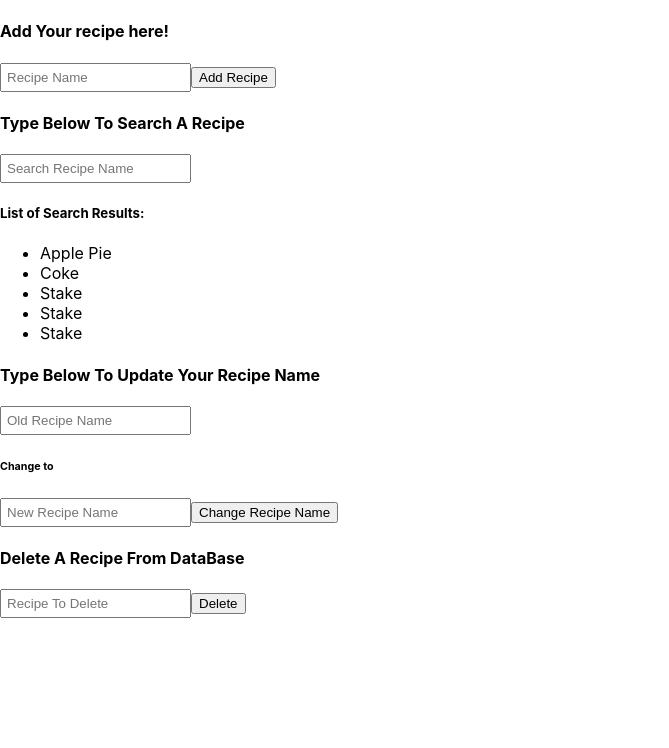
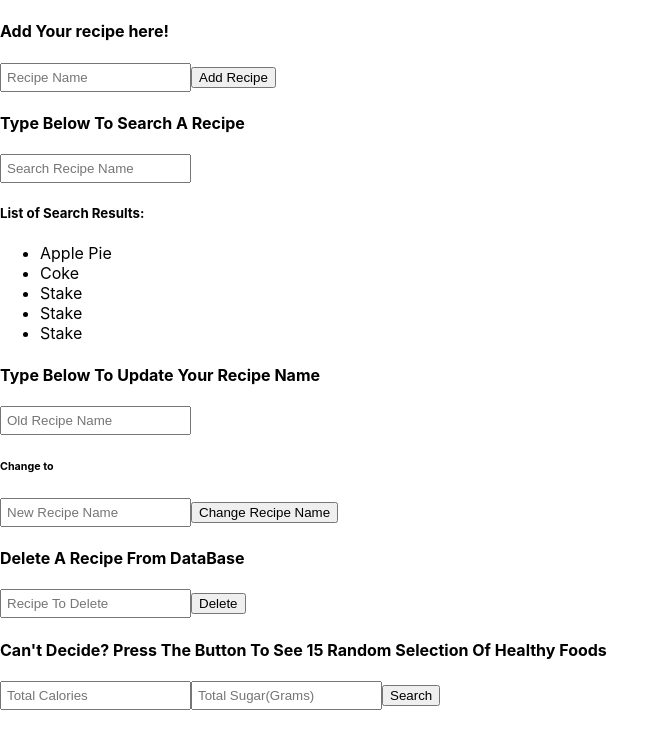
Before and after one commit to bqzhao11/Food-Recipe-Analyzer, a React (Create React App) app: page /new-recipe in a window 1280 px wide. Shown: the top 748 px of the page, without its empty margins (0-669 px from the left). Built offline with nearby package versions, Linux system fonts and the light colour scheme.

Commit message:
Added Adv SQL

```diff
--- a/src/components/new_recipe.jsx
+++ b/src/components/new_recipe.jsx
@@ -1,12 +1,8 @@
-import { render } from "@testing-library/react";
 import React from "react";
 import { useState } from "react";
 import "axios"
 import axios from "axios";
 
-var buttonStyle = {
-  margin: '10px 10px 10px 0'
-}
 
 const people = [
     "Apple Pie",
@@ -26,11 +22,13 @@ function NewRecipe() {
     const [oldRecipe, setoldRecipe] = useState("");
     const [newRecipe, setnewRecipe] = useState("");
     const [deleterecipe, setdeleterecipe] = useState("");
+    const [cal, setCal] = useState("");
+    const [sugar, setSugar] = useState("");
 
 
     const handleSubmit = (evt) => {
         evt.preventDefault();
-        if (recipe == '') {
+        if (recipe === '') {
             alert('Please Enter a Recipe!');
         } else {
             alert(`Recipe ${recipe} was added!`);
@@ -48,9 +46,9 @@ function NewRecipe() {
     }
 
     const handleUpdate = (evt) => {
-        if (oldRecipe  == '') {
+        if (oldRecipe  === '') {
             alert('Please Enter The Origin Recipe Name For Update');
-        } else if (newRecipe == '') {
+        } else if (newRecipe === '') {
             alert('Please Enter The New Recipe Name For Update');
         } else {
             alert(`Recipe '${oldRecipe}' was Updated To '${newRecipe}'!`);
@@ -69,7 +67,7 @@ function NewRecipe() {
     }
 
     const handleDelete = (e) => {
-        if (deleterecipe == '') {
+        if (deleterecipe === '') {
             alert('Please Enter A Recipe Name To Delete');
         } else {
             alert(`Recipe '${deleterecipe}' was Deleted!`);
@@ -78,6 +76,27 @@ function NewRecipe() {
             deleteRecipeName: deleterecipe
         };
         axios.post('/recipe/delete/<int:recipe_id>', req)
+             .then(res => {
+                 console.log(res)
+             })
+             .catch(err => {
+                 console.log(err)
+             })
+    }
+
+    const handleHealthyFood = (evt) => {
+        if (sugar  === '') {
+            alert('Please Enter The Number (In Grams) Of Sugar You Desire The Foods Should Contain');
+        } else if (cal === '') {
+            alert('Please Enter The Number Of Caliores You Desire The Foods Should Contain');
+        } else {
+            alert(`Here is 15 Food and Drinks That's Below ${cal} Calories and ${sugar} Grams of Sugar!`);
+        }
+        const req = {
+            calCount: cal,
+            sugarCount: sugar
+        };
+        axios.post('/recipe/search_healthy/', req)
              .then(res => {
                  console.log(res)
              })
@@ -100,6 +119,14 @@ function NewRecipe() {
 
     const handleNewrecipe = event => {
         setnewRecipe(event.target.value);
+    };
+
+    const handleCal = event => {
+        setCal(event.target.value);
+    };
+
+    const handleSugar = event => {
+        setSugar(event.target.value);
     };
 
     React.useEffect(() => {
@@ -191,6 +218,32 @@ function NewRecipe() {
                 />
             </form>
 
+            <form onSubmit = {handleHealthyFood}>
+                <h4>Can't Decide? Press The Button To See 15 Random Selection Of Healthy Foods</h4>
+                <input
+                    Type = "text"
+                    name = "Title"
+                    style={{ flex: "10", padding: "5px" }}
+                    placeholder= "Total Calories"
+                    value = {cal}
+                    onChange={handleCal}
+                    />
+                <input
+                    Type = "text"
+                    name = "Title"
+                    style={{ flex: "10", padding: "5px" }}
+                    placeholder= "Total Sugar(Grams)"
+                    value = {sugar}
+                    onChange={handleSugar}
+                    />
+                <input
+                    type="submit"
+                    value="Search"
+                    className="btn"
+                    style={{ flex: "1" }}
+                    />
+            </form>
+
         </div>
     );
 }
```
Also changed, not shown: 2 other files (tests, documents, lock files or other folders).
